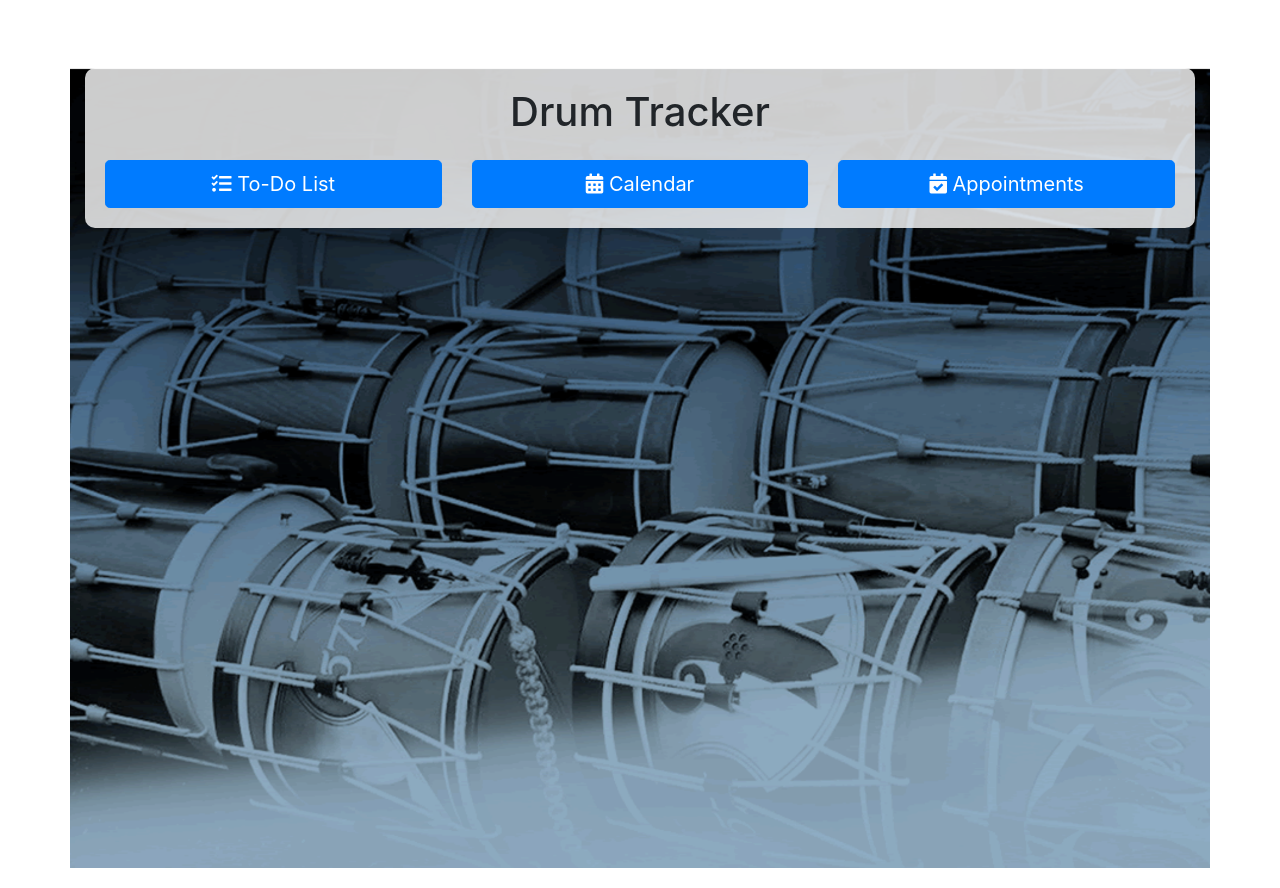
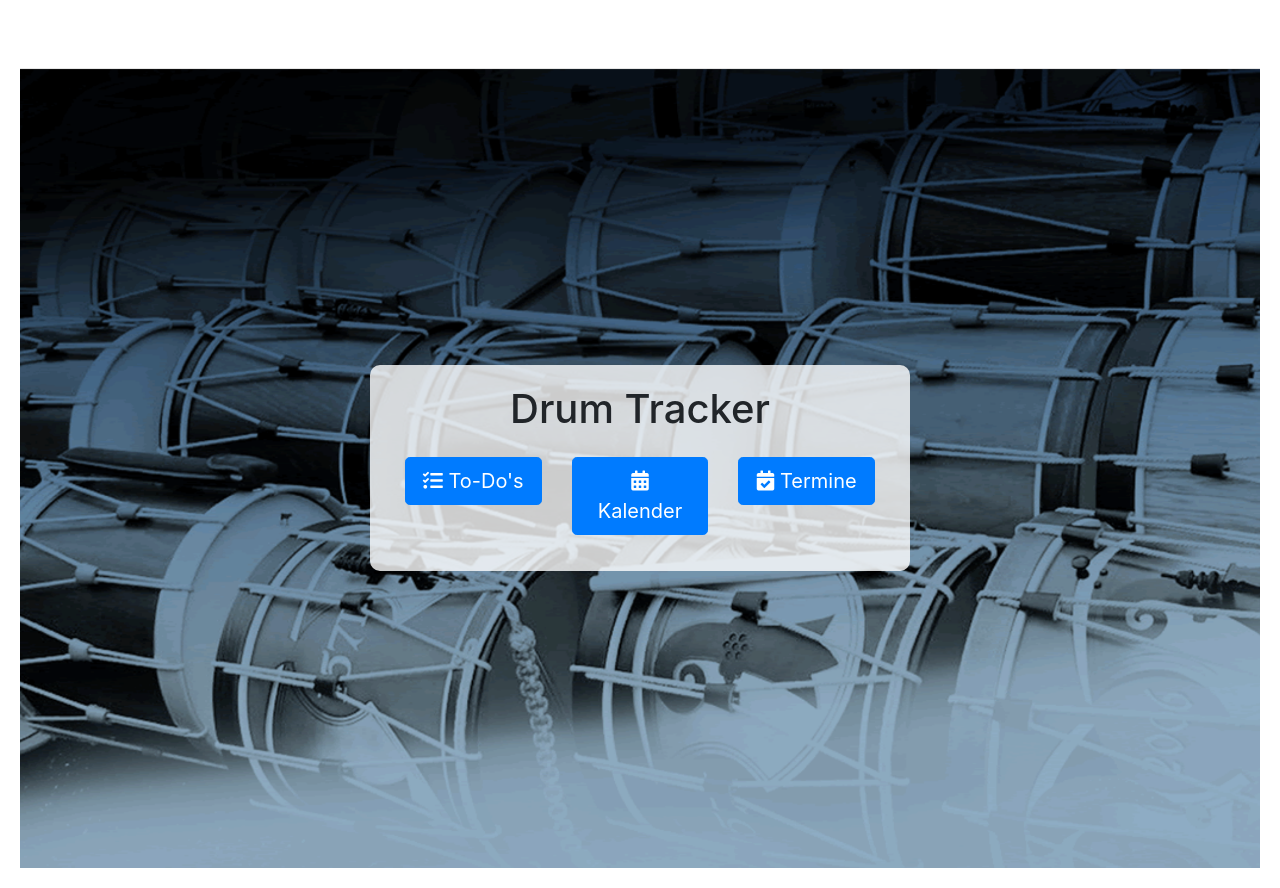
Before and after one commit to amigadi01/Project, a Flask app: page / in a window 1280 px wide. Shown: the part 56-944 px from the top of the page. Run offline with Flask 3, Linux system fonts and the light colour scheme; a user stored in the database is signed in; some libraries are stand-ins or nearby versions.

Commit message:
anderung23

```diff
--- a/website/templates/home.html
+++ b/website/templates/home.html
@@ -1,23 +1,23 @@
 {% extends "base.html" %}
 {% block title %}Home{% endblock %}
 {% block content %}
-<div class="container mt-5 background">
-    <div class="content">
-        <h1 class="text-center">Drum Tracker</h1>
-        <div class="row justify-content-center mt-4">
-            <div class="col-md-4 text-center">
+<div class="container-fluid mt-5 background d-flex align-items-center justify-content-center">
+    <div class="content text-center">
+        <h1>Drum Tracker</h1>
+        <div class="d-flex justify-content-center mt-4">
+            <div class="col-md-4 text-center mb-3">
                 <a href="{{ url_for('views.todo') }}" class="btn btn-primary btn-lg btn-block">
-                    <i class="fas fa-tasks"></i> To-Do List
+                    <i class="fas fa-tasks"></i> To-Do's
                 </a>
             </div>
-            <div class="col-md-4 text-center">
+            <div class="col-md-4 text-center mb-3">
                 <a href="{{ url_for('views.calendar') }}" class="btn btn-primary btn-lg btn-block">
-                    <i class="fas fa-calendar-alt"></i> Calendar
+                    <i class="fas fa-calendar-alt"></i> Kalender
                 </a>
             </div>
-            <div class="col-md-4 text-center">
+            <div class="col-md-4 text-center mb-3">
                 <a href="{{ url_for('views.termine') }}" class="btn btn-primary btn-lg btn-block">
-                    <i class="fas fa-calendar-check"></i> Appointments
+                    <i class="fas fa-calendar-check"></i> Termine
                 </a>
             </div>
         </div>
```
